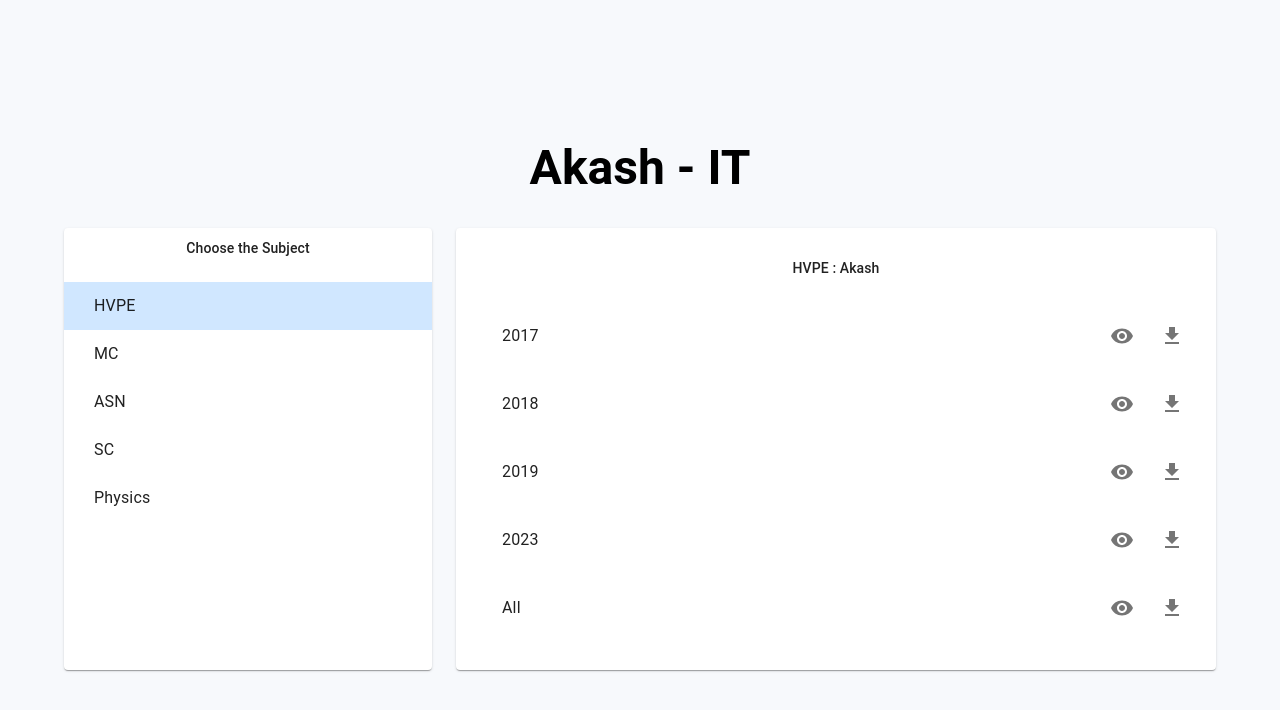
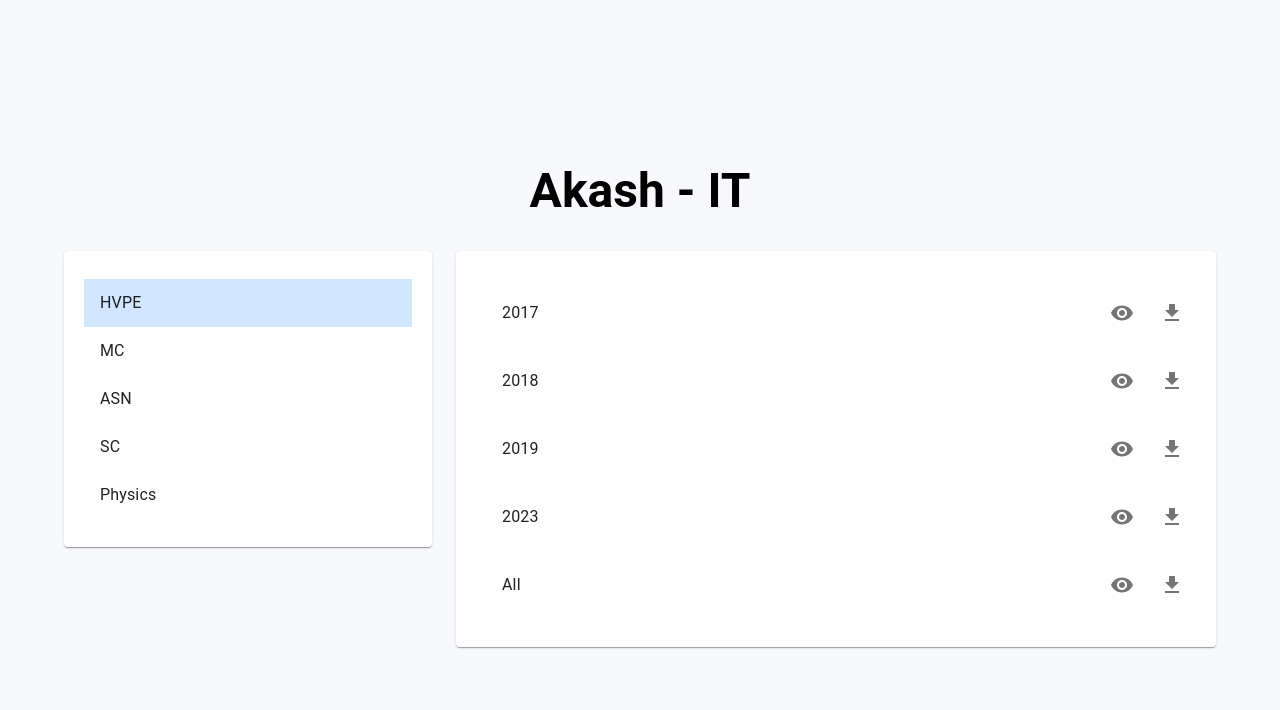
Before and after one commit to DeveshYadav13/Study_Helper, a React (Create React App) app: page / in a window 1280 px wide. Shown: the top 710 px of the page. Built offline with nearby package versions, Linux system fonts and the light colour scheme.

Commit message:
Revert "check"
This reverts commit 995990b08acd5608f8489e6f5d14d27a460c7742.

```diff
--- a/src/components/Sidebar.js
+++ b/src/components/Sidebar.js
@@ -1,13 +1,9 @@
 import React from 'react';
-import { List, ListItem, ListItemText, Paper, Typography } from '@mui/material';
+import { List, ListItem, ListItemText } from '@mui/material';
 
 const Sidebar = ({ subjects, selectedSubject, onSelectSubject }) => {
   return (
-    <Paper style={{ height: '100%' }}>
-      <Typography variant="subtitle2" gutterBottom style={{ textAlign: 'center', padding: '10px' }}>
-        Choose the Subject
-      </Typography>
-      <List style={{ lineHeight: '2', height: 'calc(100% - 40px)', overflowY: 'auto' }}>
+    <List style={{ lineHeight: '2' }}>
       {subjects.map((subject, index) => (
         <ListItem
           button
@@ -17,16 +13,19 @@ const Sidebar = ({ subjects, selectedSubject, onSelectSubject }) => {
           sx={{
             '&.Mui-selected': {
               backgroundColor: '#d0e7ff',
+              '&:hover': {
+                backgroundColor: '#c0d6ff',
               },
-              paddingLeft: '30px', // Add left padding
-              paddingRight: '20px', // Add right padding
+            },
+            '&:hover': {
+              backgroundColor: '#e0f0ff',
+            },
           }}
         >
           <ListItemText primary={subject.name} />
         </ListItem>
       ))}
     </List>
-    </Paper>
   );
 };
 
--- a/src/pages/HomePage.js
+++ b/src/pages/HomePage.js
@@ -15,13 +15,12 @@ const HomePage = () => {
       <Box mt={4}>
         <Grid container spacing={3}>
           <Grid item xs={12} md={4}>
-            <Sidebar subjects={subjects} selectedSubject={selectedSubject} onSelectSubject={setSelectedSubject} />
+            <Paper style={{ padding: '20px' }}>
+              <Sidebar subjects={subjects} selectedSubject={selectedSubject} onSelectSubject={setSelectedSubject} />
+            </Paper>
           </Grid>
           <Grid item xs={12} md={8}>
             <Paper style={{ padding: '20px' }}>
-              <Typography variant="subtitle2" gutterBottom style={{ textAlign: 'center', padding: '10px' }}>
-                {selectedSubject.name} : Akash
-              </Typography>
               <PDFList materials={selectedSubject.materials} />
             </Paper>
           </Grid>
```
Also changed, not shown: src/components/PDFList.js (line endings or trailing spaces). Lines whose indentation alone changed are shown as unchanged.
